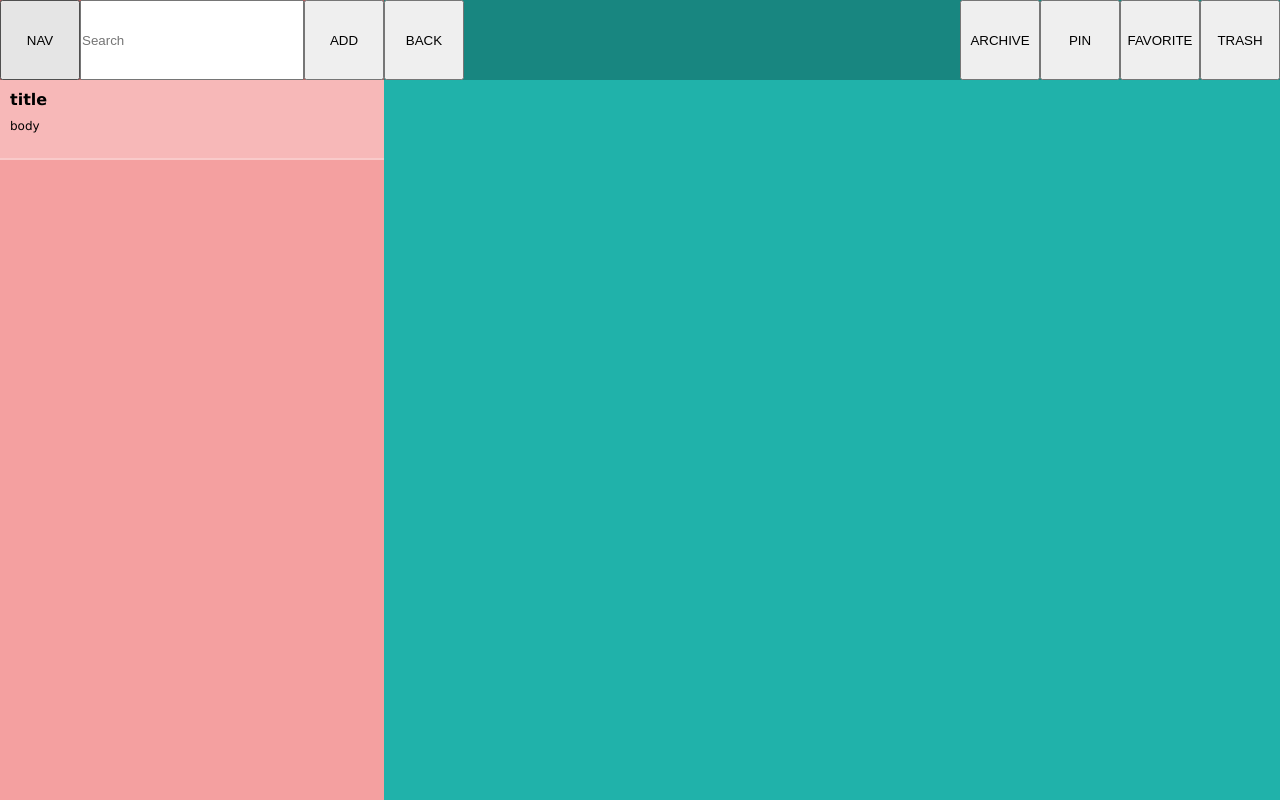
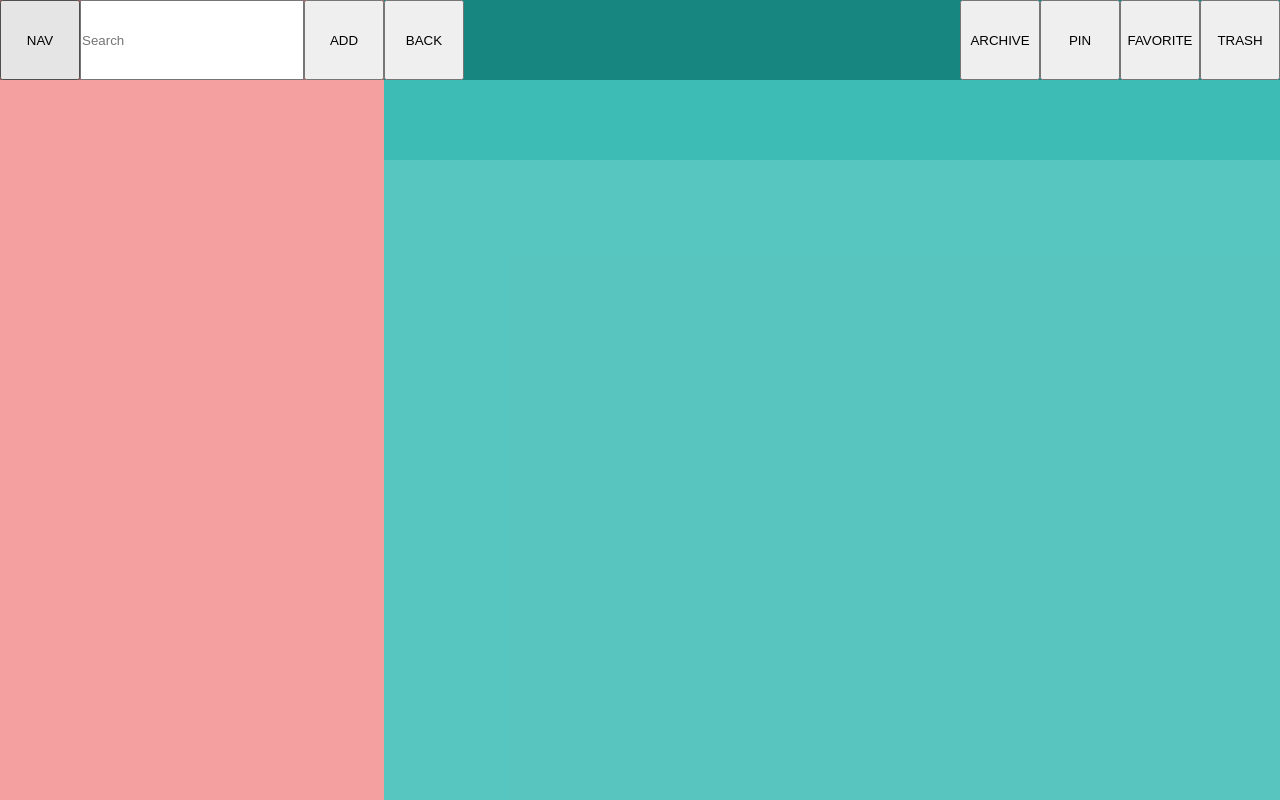
Before and after one commit to inept-dev/notes-again, a Vue app: page / in a window 1280 px wide. Built offline with nearby package versions, Linux system fonts and the light colour scheme.

Commit message:
fcts talk with App.vue.. manager needs work

```diff
--- a/src/App.vue
+++ b/src/App.vue
@@ -6,27 +6,57 @@
 
 <script>
 export default {
-	notes: {
-		active: {
-			view: [
-				{
-					title: "title",
-					body: "body",
-					tags: "tags",
-					id: "id?",
-					checkbox: "checkbox",
-				},
-			],
-			edit: [],
+	data() {
+		return {
+			// base Map of all notes
+			notes: new Map(),
+			// default uuid Sets for organizaiton
+			active: new Set(),
+			archived: new Set(),
+			favortie: new Set(),
+			pinned: new Set(),
+			// Tags / Custom Sets
+			allTags: new Set(),
+			// uuid of note in Manager.vue
+			manage: 'fdsaf',
+		}
+	},
+	methods: {
+		generateUUID() {
+			var d = new Date().getTime();//Timestamp
+			var d2 = (performance && performance.now && (performance.now()*1000)) || 0;//Time in microseconds since page-load or 0 if unsupported
+			return 'xxxxxxxx-xxxx-4xxx-yxxx-xxxxxxxxxxxx'.replace(/[xy]/g, function(c) {
+				var r = Math.random() * 16;//random number between 0 and 16
+				if(d > 0){//Use timestamp until depleted
+					r = (d + r)%16 | 0;
+					d = Math.floor(d/16);
+				} else {//Use microseconds since page-load if supported
+					r = (d2 + r)%16 | 0;
+					d2 = Math.floor(d2/16);
+				}
+				return (c === 'x' ? r : (r & 0x3 | 0x8)).toString(16);
+			});
 		},
-		archived: {
-			view: [],
-			edit: [],
-		},
-		pinned: [],
-		favorite: [],
-		trash: [],
-	},
+		createNote(notes, active, manage) {
+			const uuid = this.generateUUID();
+			const note = {
+				uuid: uuid,
+				title: '',
+				body: '',
+				tags: new Set()
+			}
+
+			// this notes Map pulled from another Vue
+			notes.set(note.uuid, note);
+			// this active Set pulled from another Vue
+			active.add(note.uuid);
+			// this manage string pulled from another Vue
+			manage = note.uuid;
+			console.log(notes.size)
+			console.log(notes.get(note.uuid));
+			return true;
+		}
+	}
 };
 </script>
 
--- a/src/components/Manager.vue
+++ b/src/components/Manager.vue
@@ -14,17 +14,20 @@
 		<!--
 		<div class="mkdn-editor"></div>
 		-->
-		<div
-			class="text-editor"
-			v-for="(item, index) in notes.active.manager"
-			:key="item.id"
-			:index="index.id"
-		>
+		<div v-if="this.manage !== ''">
 			<div class="title-input">
-				<textarea v-model="item.title"></textarea>
+				<textarea v-model="this.working"></textarea>
 			</div>
 			<div class="body-input">
-				<textarea v-model="item.body"></textarea>
+				<textarea v-model="this.working"></textarea>
+			</div>
+		</div>
+		<div v-else>
+			<div class="title-input">
+				<textarea v-model="title"></textarea>
+			</div>
+			<div class="body-input">
+				<textarea v-model="body"></textarea>
 			</div>
 		</div>
 	</div>
@@ -37,9 +40,17 @@
 	name: "Manager",
 	data() {
 		return {
-			notes: app.notes,
+			notes: app.data().notes,
+			active: app.data().active,
+			manage: app.data().manage,
+			working: app.data().notes.get(app.data().manage)
 		};
 	},
+	methods: {
+		test() {
+			console.log("manage works")
+		}
+	}
 };
 </script>
 
--- a/src/components/Sidebar.vue
+++ b/src/components/Sidebar.vue
@@ -3,21 +3,20 @@
 		<div class="top-bar">
 			<button class="nav-btn">NAV</button>
 			<input type="text" placeholder="Search" class="search-bar" />
-			<button class="add-btn">ADD</button>
+			<button class="add-btn" @click="this.createNote()">ADD</button>
 		</div>
 		<div class="list-view">
 			<div
 				class="text-editor"
-				v-for="(item, index) in notes.active.view"
-				:key="item.id"
-				:index="index.id"
+				v-for="(uuid) in this.active"
+				:key="uuid.id"
 			>
 				<div class="preview">
 					<div class="title-preview">
-						{{ item.title }}
+						{{ this.notes.get(uuid).title }}
 					</div>
 					<div class="body-preview">
-						{{ item.body }}
+						{{ this.notes.get(uuid).body }}
 					</div>
 				</div>
 			</div>
@@ -32,9 +31,36 @@
 	name: "Sidebar",
 	data() {
 		return {
-			notes: app.notes,
+			// Map of all notes
+			notes: app.data().notes,
+			// Standard Sets
+			active: app.data().active,
+			archived: app.data().archived,
+			favortie: app.data().favortie,
+			pinned: app.data().pinned,
+			// Tags / Custom Sets
+			allTags: app.data().allTags,
+			// uuid of note in Manager.vue
+			manage: app.data().manage,
 		};
 	},
+	methods: {
+		createNote() {
+			// input notes & active map to add
+			app.methods.createNote(this.notes, this.active, this.manage);
+			// const uuid = this.generateUUID();
+			// const note = {
+			// 	uuid: uuid,
+			// 	title: '',
+			// 	body: '',
+			// 	tags: new Set()
+			// }
+
+			// app.data().notes.set(note.uuid, note);
+			// app.data().active.add(note.uuid);
+			// console.log(app.data().notes);
+		}
+	}
 };
 </script>
 
```
